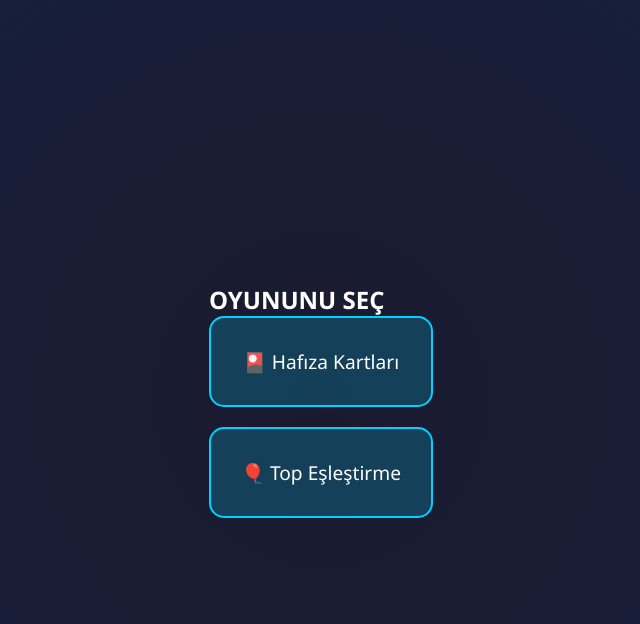
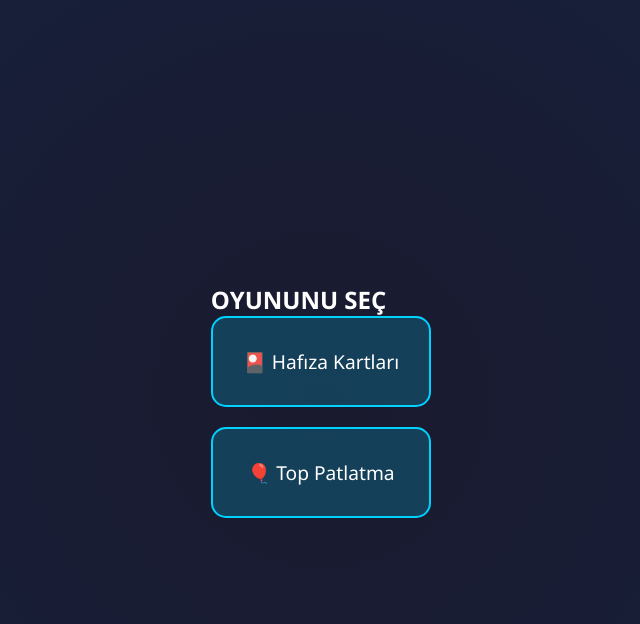
Before and after one commit to merveayliz/oyun, a plain HTML site: page index.html in a window 1280 px wide. Both pictures are taken after a click on the button "HAZIRIM!". Shown: the whole page, without its empty margins (319-959 px from the left). Drawn offline with Linux system fonts and the light colour scheme.

Commit message:
Fix HTML structure and update button text

```diff
--- a/index.html
+++ b/index.html
@@ -18,7 +18,7 @@
             <h2>OYUNUNU SEÇ</h2>
             <div class="menu-grid">
                 <button class="menu-card" onclick="oyunuBaslat('hafiza')">🎴 Hafıza Kartları</button>
-                <button class="menu-card" onclick="oyunuBaslat('toplar')">&#x1F388; Top Eşleştirme</button>
+                <button class="menu-card" onclick="oyunuBaslat('toplar')">&#x1F388; Top Patlatma</button>
             </div>
         </div>
 
@@ -38,4 +38,5 @@
 
     <script src="script.js"></script>
 </body>
+
 </html>
```
